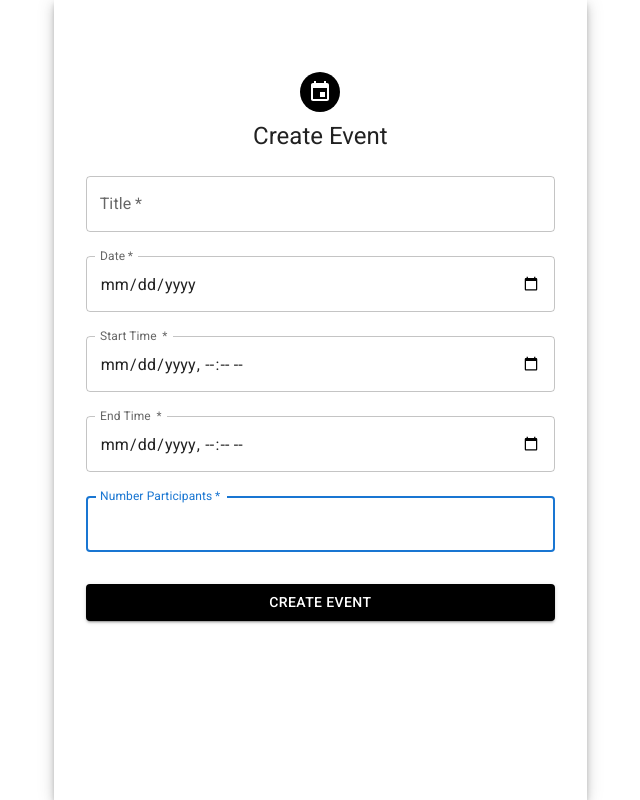
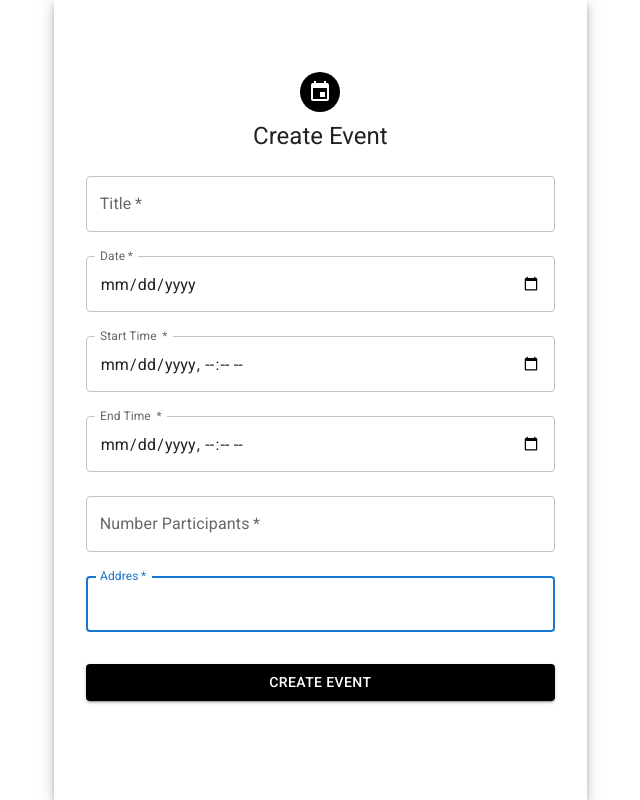
Before and after one commit to FundacioEsplaiJava2024/Spent-FrontEnd, a React (Vite) app: page /event/create in a window 1280 px wide. Shown: the whole page, without its empty margins (373-1013 px from the left). Built offline with nearby package versions, Linux system fonts and the light colour scheme.

Commit message:
add input addres

```diff
--- a/src/EventCreate.tsx
+++ b/src/EventCreate.tsx
@@ -5,7 +5,6 @@ import Avatar from "@mui/material/Avatar";
 import Typography from "@mui/material/Typography";
 import TextField from "@mui/material/TextField";
 import Button from "@mui/material/Button";
-import { Link } from "@mui/material";
 import Paper from "@mui/material/Paper";
 import EventIcon from '@mui/icons-material/Event';
 import React from "react";
@@ -119,6 +118,20 @@ export default function EventCreate(){
               autoComplete="num-participants"
               autoFocus
             />
+
+            <TextField
+              margin="normal"
+              required
+              fullWidth
+              id="addres"
+              label="Addres"
+              name="addres"
+              autoComplete="addres"
+              autoFocus
+            />
+
+
+
             <Button
               type="submit"
               fullWidth
```
